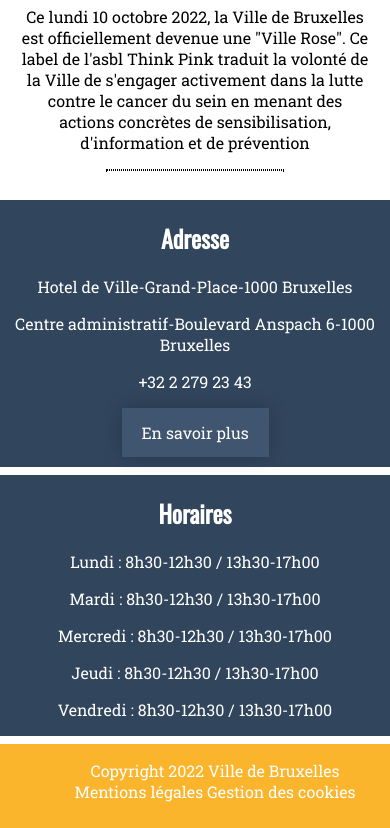
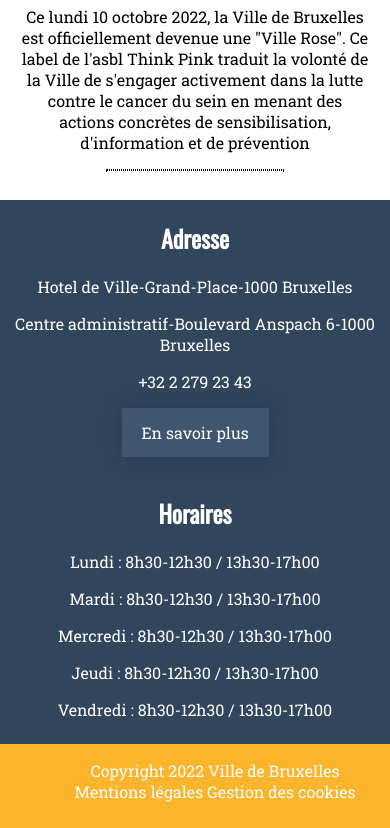
Before and after one commit to RenaudDev-Web/Projet-bruxelles, a plain HTML site: page événement.html in a window 390 px wide. Shown: the part 3666-4494 px from the top of the page. Drawn offline with nearby package versions, Linux system fonts and the light colour scheme.

Commit message:
maj footer background actualités

```diff
--- a/événement.css
+++ b/événement.css
@@ -809,6 +809,9 @@ opacity: 0.75;
 
     /*footer*/
 
+    .footerflex{
+      background-color: #31455d;
+    }
 
     .footeradresse{
       width: 100%;
```
